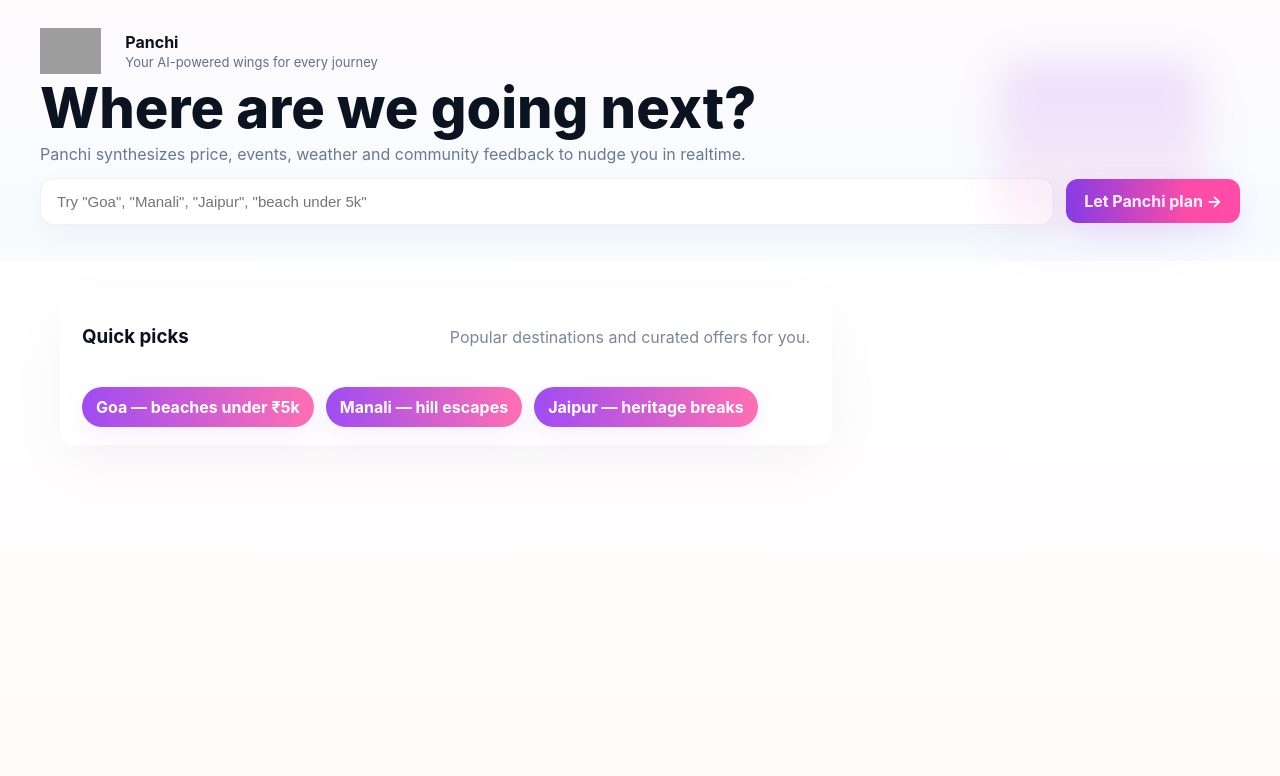
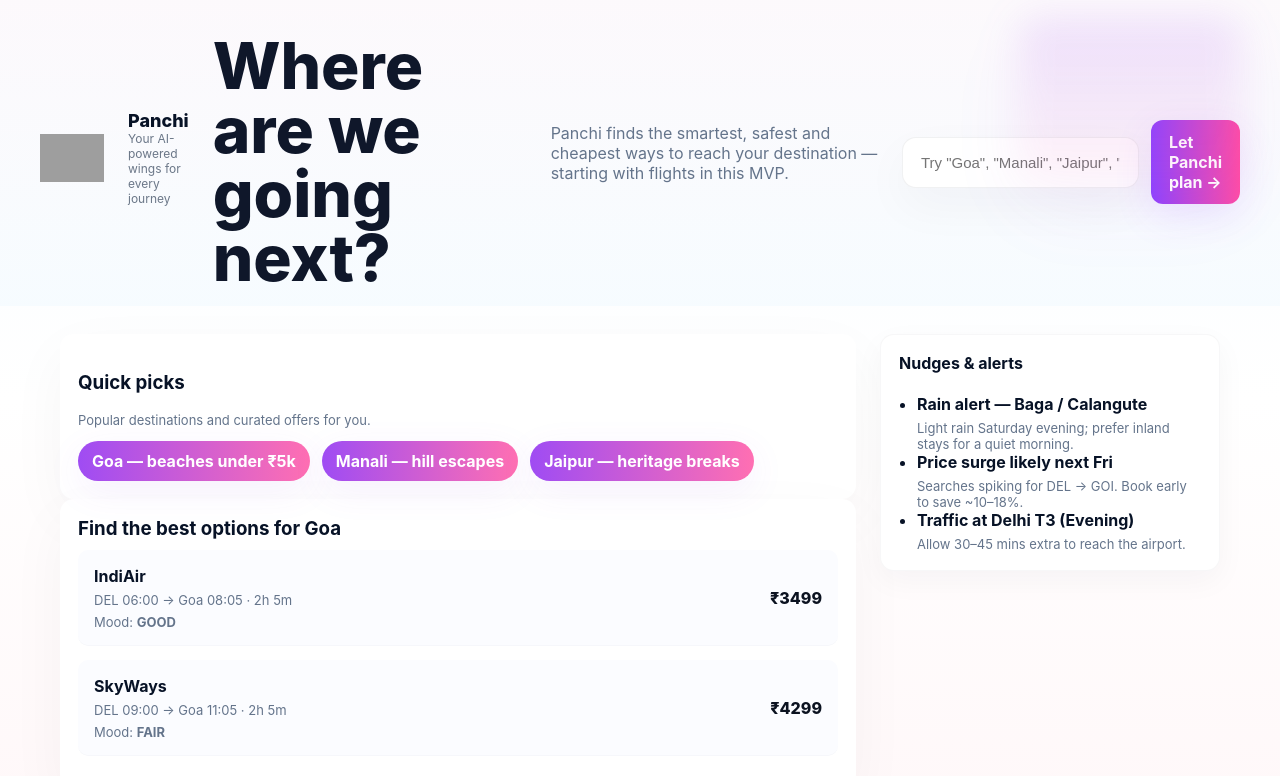
Before and after one commit to anil2941985/panchi-app, a Next.js app: page / in a window 1280 px wide. Shown: the top 776 px of the page. Built offline with nearby package versions, Linux system fonts and the light colour scheme; grey boxes are pictures that could not be loaded.

Commit message:
Update index.js

```diff
--- a/pages/index.js
+++ b/pages/index.js
@@ -5,8 +5,7 @@ import { useState } from "react";
 
 export default function Home() {
   const [q, setQ] = useState("");
-
-  const picks = [
+  const quick = [
     { id: 1, label: "Goa — beaches under ₹5k", slug: "/plan?destination=Goa" },
     { id: 2, label: "Manali — hill escapes", slug: "/plan?destination=Manali" },
     { id: 3, label: "Jaipur — heritage breaks", slug: "/plan?destination=Jaipur" },
@@ -19,28 +18,26 @@ export default function Home() {
         <meta name="viewport" content="width=device-width,initial-scale=1" />
       </Head>
 
-      <main className="root">
+      <div className="page">
         <header className="hero">
           <div className="hero-inner">
-            <div className="hero-left">
             <div className="brand">
               <img src="/logo.png" alt="Panchi" className="logo" />
               <div className="brand-text">
-                  <div className="brand-name">Panchi</div>
+                <div className="brand-title">Panchi</div>
                 <div className="brand-tag">Your AI-powered wings for every journey</div>
               </div>
             </div>
 
-              <h1 className="title">Where are we going next?</h1>
-              <p className="subtitle">Panchi synthesizes price, events, weather and community feedback to nudge you in realtime.</p>
+            <h1 className="headline">Where are we going next?</h1>
+            <p className="sub">Panchi finds the smartest, safest and cheapest ways to reach your destination — starting with flights in this MVP.</p>
 
             <div className="search-row">
               <input
-                  aria-label="Search destination"
+                className="search"
                 placeholder='Try "Goa", "Manali", "Jaipur", "beach under 5k"'
                 value={q}
                 onChange={(e) => setQ(e.target.value)}
-                  className="search"
               />
               <Link href={`/plan?destination=${encodeURIComponent(q || "Goa")}`}>
                 <a className="cta">Let Panchi plan →</a>
@@ -48,65 +45,101 @@ export default function Home() {
             </div>
           </div>
 
-            {/* decorative gradient panel kept subtle and anchored, not floating */}
-            <div className="hero-accent" aria-hidden="true" />
-          </div>
+          <div className="hero-accent" aria-hidden />
         </header>
 
-        <section className="container picks">
-          <div className="panel">
+        <main className="main">
+          <section className="left">
+            <div className="panel quick">
               <div className="panel-head">
                 <h3>Quick picks</h3>
-              <p className="panel-desc">Popular destinations and curated offers for you.</p>
+                <p className="muted">Popular destinations and curated offers for you.</p>
               </div>
 
               <div className="pills">
-              {picks.map((p) => (
+                {quick.map((p) => (
                   <Link key={p.id} href={p.slug}>
                     <a className="pill">{p.label}</a>
                   </Link>
                 ))}
               </div>
             </div>
+
+            <div className="panel results">
+              <h3>Find the best options for Goa</h3>
+              <div className="fake-results">
+                <div className="result">
+                  <div>
+                    <div className="carrier">IndiAir</div>
+                    <div className="times">DEL 06:00 → Goa 08:05 · 2h 5m</div>
+                    <div className="mood">Mood: <strong>GOOD</strong></div>
+                  </div>
+                  <div className="price">₹3499</div>
+                </div>
+
+                <div className="result">
+                  <div>
+                    <div className="carrier">SkyWays</div>
+                    <div className="times">DEL 09:00 → Goa 11:05 · 2h 5m</div>
+                    <div className="mood">Mood: <strong>FAIR</strong></div>
+                  </div>
+                  <div className="price">₹4299</div>
+                </div>
+              </div>
+            </div>
           </section>
+
+          <aside className="right">
+            <div className="nudges">
+              <h4>Nudges & alerts</h4>
+              <ul>
+                <li><strong>Rain alert — Baga / Calangute</strong><div className="muted">Light rain Saturday evening; prefer inland stays for a quiet morning.</div></li>
+                <li><strong>Price surge likely next Fri</strong><div className="muted">Searches spiking for DEL → GOI. Book early to save ~10–18%.</div></li>
+                <li><strong>Traffic at Delhi T3 (Evening)</strong><div className="muted">Allow 30–45 mins extra to reach the airport.</div></li>
+              </ul>
+            </div>
+          </aside>
         </main>
+      </div>
 
       <style jsx>{`
-        :global(body) { margin:0; background:linear-gradient(180deg,#fbfdff 0%, #fff 40%, #fffafa 100%); font-family:Inter, system-ui, -apple-system, "Segoe UI", Roboto, "Helvetica Neue", Arial; color:#0b1220; }
+        :global(body){ margin:0; font-family:Inter,system-ui,-apple-system,Segoe UI,Roboto,Arial; background:linear-gradient(180deg,#f8fbff 0%, #fff 50%, #fff8f9 100%); color:#071226; }
 
-        .root { min-height:100vh; }
+        .hero { padding:28px 20px 10px; position:relative; overflow:visible; }
+        .hero-inner { max-width:1200px; margin:0 auto; }
+        .brand { display:flex; align-items:center; gap:12px; margin-bottom:8px; }
+        .logo { height:48px; width:auto; object-fit:contain; }
+        .brand-title { font-weight:800; }
+        .brand-tag { color:#6b7788; font-size:12px; }
 
-        .hero { padding:28px 20px 36px; }
-        .hero-inner { max-width:1200px; margin:0 auto; display:flex; gap:28px; align-items:flex-start; position:relative; }
+        .headline { font-size:clamp(34px,6vw,64px); margin:6px 0; line-height:1; }
+        .sub { color:#64748b; margin:0 0 18px; }
 
-        .hero-left { flex:1; min-width:0; }
-        .brand { display:flex; gap:12px; align-items:center; margin-bottom:6px; }
-        .logo { height:46px; width:auto; object-fit:contain; }
-        .brand-name { font-weight:700; }
-        .brand-tag { color:#60708a; font-size:13px; margin-top:2px; }
+        .search-row { display:flex; gap:12px; align-items:center; max-width:1200px; }
+        .search { flex:1; padding:16px 18px; background:#fff; border-radius:14px; border:1px solid rgba(6,20,40,0.06); box-shadow:0 18px 48px rgba(15,30,60,0.04); font-size:15px; }
+        .cta { display:inline-block; padding:12px 18px; border-radius:12px; background:linear-gradient(90deg,#8e44ff,#ff4da6); color:#fff; font-weight:700; text-decoration:none; box-shadow:0 12px 38px rgba(142,68,255,0.12); }
 
-        .title { font-size:clamp(32px,5vw,56px); margin:4px 0 6px; line-height:1.03; font-weight:800; }
-        .subtitle { color:#6b788f; margin:0 0 14px; }
+        .hero-accent { position:absolute; right:40px; top:18px; width:220px; height:160px; border-radius:18px; background:linear-gradient(180deg, rgba(158,76,243,0.14), rgba(255,77,166,0.07)); box-shadow:0 30px 70px rgba(158,76,243,0.06); pointer-events:none; }
 
-        .search-row { display:flex; gap:12px; align-items:center; margin-top:10px; }
-        .search { flex:1; padding:14px 16px; border-radius:14px; border:1px solid rgba(12,18,55,0.06); background:#fff; box-shadow:0 12px 30px rgba(12,18,55,0.04); font-size:15px; }
-        .cta { padding:12px 18px; background:linear-gradient(90deg,#7f3aea 0%, #ff4da6 70%); color:white; border-radius:12px; text-decoration:none; font-weight:700; box-shadow:0 10px 30px rgba(127,58,234,0.12); }
+        .main { max-width:1200px; margin:28px auto; display:grid; grid-template-columns:1fr 340px; gap:24px; padding:0 20px 60px; align-items:start; }
+        .panel { background:#fff; padding:18px; border-radius:14px; box-shadow:0 20px 60px rgba(12,18,55,0.04); }
 
-        /* subtle, anchored accent (not floating over content) */
-        .hero-accent { width:200px; height:160px; border-radius:22px; background:linear-gradient(180deg, rgba(159,76,243,0.16), rgba(255,77,166,0.08)); margin-left:12px; box-shadow:0 18px 40px rgba(159,76,243,0.06); }
+        .quick .pills { display:flex; gap:12px; flex-wrap:wrap; margin-top:10px; }
+        .pill { padding:10px 14px; border-radius:999px; background:linear-gradient(90deg,#9f4cf3,#ff6fb2); color:#fff; font-weight:700; text-decoration:none; box-shadow:0 10px 36px rgba(159,76,243,0.08); }
 
-        .container { max-width:1200px; margin:28px auto; padding:0 20px; }
-        .panel { background:#fff; border-radius:14px; padding:18px 22px; box-shadow:0 20px 60px rgba(12,18,55,0.04); display:flex; flex-direction:column; gap:14px; }
-        .panel-head { display:flex; justify-content:space-between; align-items:center; gap:16px; }
-        .panel-desc { color:#7b8799; margin:0; }
+        .results h3 { margin:0 0 10px; }
+        .result { display:flex; justify-content:space-between; align-items:center; padding:16px; border-radius:10px; background:#fbfcff; margin-bottom:14px; box-shadow: inset 0 -1px 0 rgba(12,18,55,0.02); }
+        .carrier { font-weight:700; }
+        .times, .mood { color:#64748b; font-size:13px; margin-top:6px; }
+        .price { font-weight:800; color:#0b1220; }
 
-        .pills { display:flex; gap:12px; flex-wrap:wrap; margin-top:6px; }
-        .pill { background:linear-gradient(90deg,#9f4cf3,#ff6fb2); color:white; padding:10px 14px; border-radius:999px; font-weight:700; text-decoration:none; box-shadow:0 8px 28px rgba(159,76,243,0.09); }
+        .nudges h4 { margin-top:0; }
+        .nudges ul { padding-left:18px; margin:0; }
+        .muted { color:#64748b; font-size:13px; margin-top:6px; }
 
-        @media (max-width:880px) {
-          .hero-inner { flex-direction:column; align-items:flex-start; }
+        @media (max-width:980px) {
+          .main { grid-template-columns:1fr; }
           .hero-accent { display:none; }
-          .panel-head { flex-direction:column; align-items:flex-start; gap:8px; }
         }
       `}</style>
     </>
```
Lines whose indentation alone changed are shown as unchanged.
